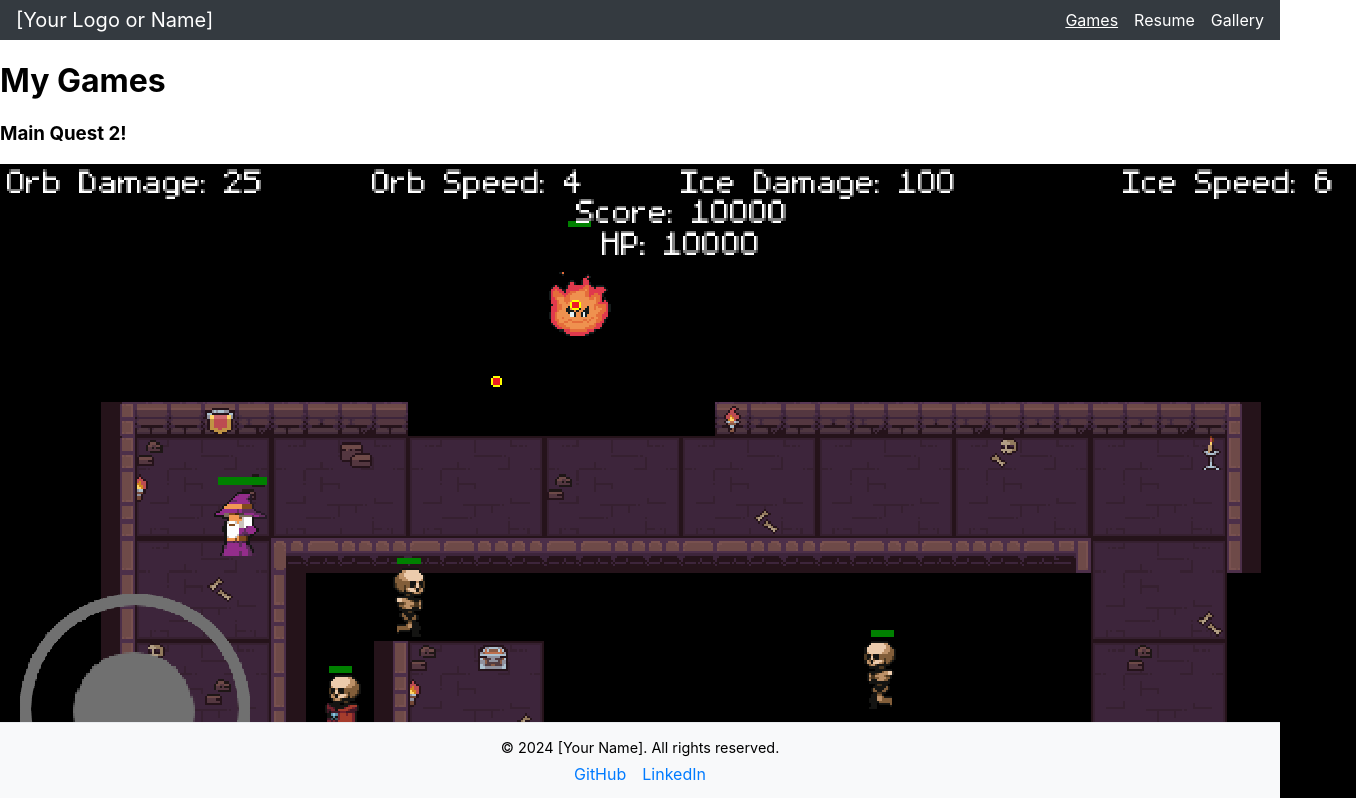
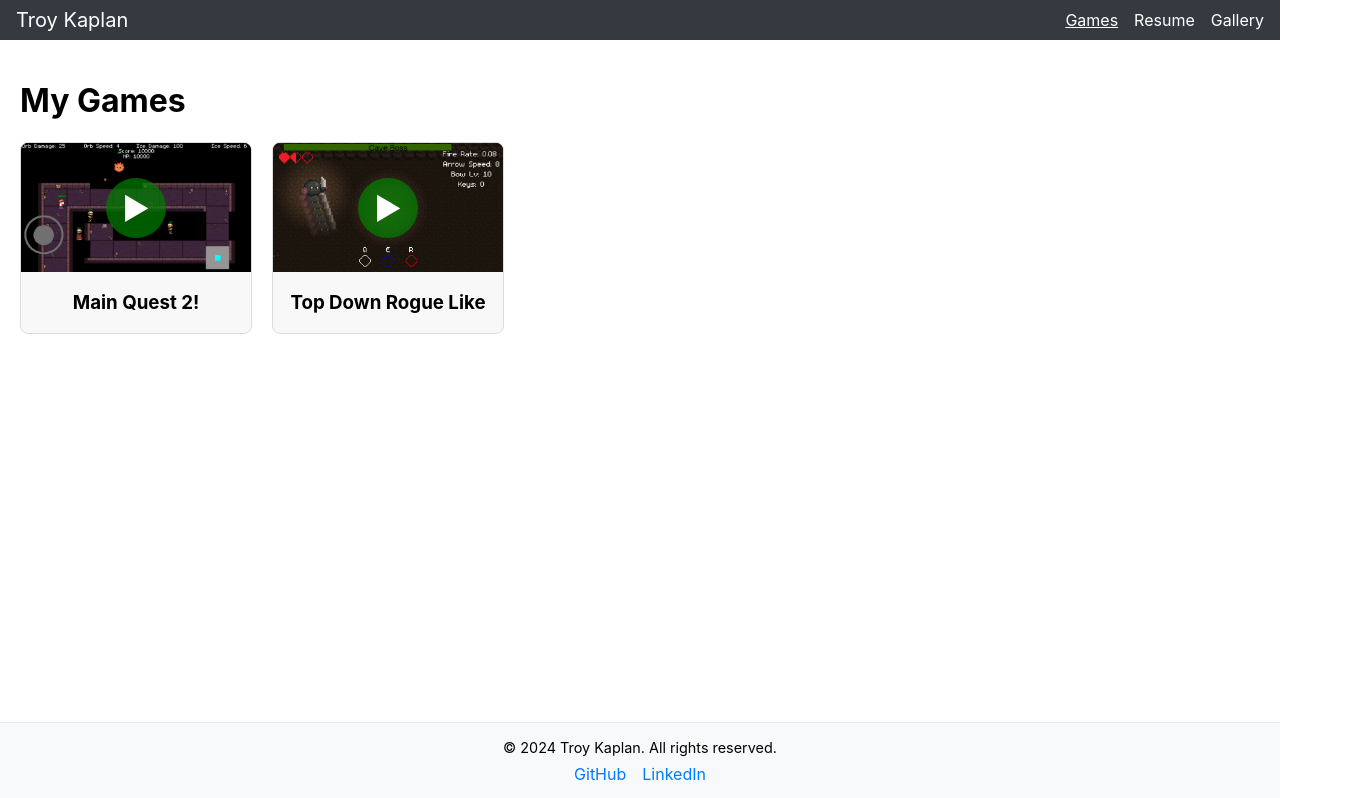
Before and after one commit to TroyKaplan/Portfolio, a React (Create React App) app: page /games in a window 1280 px wide. Shown: the top 798 px of the page, 1356 px wide, since content can reach past the window. Built offline with nearby package versions, Linux system fonts and the light colour scheme.

Commit message:
Tabs in cool boxes for games

```diff
--- a/src/App.tsx
+++ b/src/App.tsx
@@ -5,7 +5,6 @@ import HomePage from './pages/HomePage';
 import GamesPage from './pages/GamesPage';
 import ResumePage from './pages/ResumePage';
 import GalleryPage from './pages/GalleryPage';
-import gameEmbed from "./components/GameEmbed";
 import './App.css';
 
 function App() {
--- a/src/components/Footer.tsx
+++ b/src/components/Footer.tsx
@@ -5,9 +5,9 @@ const Footer: React.FC = () => {
     return (
         <footer className="footer">
             <div className="footer-content">
-                <p>&copy; {new Date().getFullYear()} [Your Name]. All rights reserved.</p>
+                <p>&copy; {new Date().getFullYear()} Troy Kaplan. All rights reserved.</p>
                 <div className="social-links">
-                    <a href="https://github.com/yourusername" target="_blank" rel="noopener noreferrer">
+                    <a href="https://github.com/TroyKaplan" target="_blank" rel="noopener noreferrer">
                         GitHub
                     </a>
                     <a href="https://linkedin.com/in/yourusername" target="_blank" rel="noopener noreferrer">
--- /dev/null
+++ b/src/components/GameCard.css
@@ -0,0 +1,49 @@
+/* GameCard.css */
+
+.game-card {
+    background-color: #f8f8f8;
+    border: 1px solid #ddd;
+    border-radius: 8px;
+    overflow: hidden;
+    cursor: pointer;
+    text-align: center;
+    transition: transform 0.2s;
+}
+
+.game-card:hover {
+    transform: scale(1.05);
+}
+
+.thumbnail-wrapper {
+    position: relative;
+    width: 100%;
+    padding-top: 56.25%; /* 16:9 Aspect Ratio */
+    background-color: #000;
+}
+
+.thumbnail-wrapper img {
+    position: absolute;
+    top: 0;
+    left: 0;
+    width: 100%;
+    height: 100%;
+}
+
+.play-button {
+    position: absolute;
+    top: 50%;
+    left: 50%;
+    transform: translate(-50%, -50%);
+    background-color: rgba(0, 128, 0, 0.7);
+    border-radius: 50%;
+    width: 60px;
+    height: 60px;
+    display: flex;
+    justify-content: center;
+    align-items: center;
+}
+
+.play-button span {
+    color: #fff;
+    font-size: 30px;
+}
--- a/src/components/GameCard.tsx
+++ b/src/components/GameCard.tsx
@@ -1,4 +1,5 @@
 import React from 'react';
+import './GameCard.css'; // Import CSS for styling
 
 interface GameCardProps {
     title: string;
@@ -10,9 +11,14 @@ interface GameCardProps {
 const GameCard: React.FC<GameCardProps> = ({ title, description, thumbnail, onClick }) => {
     return (
         <div className="game-card" onClick={onClick}>
+            <div className="thumbnail-wrapper">
+                <img src={thumbnail} alt={`${title} Thumbnail`} />
+                <div className="play-button">
+                    {/* You can use an icon or an SVG for the play arrow */}
+                    <span>&#9658;</span> {/* Unicode character for play arrow */}
+                </div>
+            </div>
             <h3>{title}</h3>
-            <img src={thumbnail} alt={`${title} Thumbnail`}/>
-            <p>{description}</p>
         </div>
     );
 };
--- /dev/null
+++ b/src/components/GameViewer.css
@@ -0,0 +1,31 @@
+/* GameViewer.css */
+
+.game-viewer {
+    position: relative;
+    width: 100%;
+    max-width: 1625px; /* Adjust as needed */
+    margin: 0 auto;
+    text-align: center;
+}
+
+.close-button {
+    position: absolute;
+    top: -50px;
+    right: 0;
+    background-color: #ff3333;
+    color: #fff;
+    border: none;
+    padding: 15px 20px;
+    font-size: 18px;
+    border-radius: 5px;
+    cursor: pointer;
+}
+
+.close-button:hover {
+    background-color: #cc0000;
+}
+
+iframe {
+    width: 100%;
+    border: none;
+}
--- a/src/components/GameViewer.tsx
+++ b/src/components/GameViewer.tsx
@@ -1,4 +1,5 @@
 import React from 'react';
+import './GameViewer.css'; // Import CSS for styling
 
 interface GameViewerProps {
     gamePath: string;
@@ -8,13 +9,15 @@ interface GameViewerProps {
 const GameViewer: React.FC<GameViewerProps> = ({ gamePath, onClose }) => {
     return (
         <div className="game-viewer">
-            <button onClick={onClose}>Close</button>
+            <button className="close-button" onClick={onClose}>
+                Close
+            </button>
             <iframe
                 src={gamePath}
                 title="Game"
-                width="1920"
-                height="1080"
-                frameBorder="0"
+                width="100%"
+                height="1000px"
+                //frameBorder="0"
                 allowFullScreen
             ></iframe>
         </div>
--- a/src/components/Navbar.tsx
+++ b/src/components/Navbar.tsx
@@ -6,7 +6,7 @@ const Navbar: React.FC = () => {
     return (
         <nav className="navbar" aria-label="Main navigation">
             <div className="nav-logo">
-                <NavLink to="/">[Your Logo or Name]</NavLink>
+                <NavLink to="/">Troy Kaplan</NavLink>
             </div>
             <div className="nav-links">
                 <NavLink
--- a/src/data/games.ts
+++ b/src/data/games.ts
@@ -20,7 +20,7 @@ const games: Game[] = [
         id: 'TopDownRogueLike',
         title: 'Top Down Rogue Like',
         description: 'A classic prototype',
-        thumbnail: '/assets/images/game2-thumbnail.jpg',
+        thumbnail: '/assets/images/TopDownRogueLikeThumbnail.png',
         path: '/assets/games/TopDownRoguelike/index.html',
     },
     // Add more games as needed
--- /dev/null
+++ b/src/pages/GamesPage.css
@@ -0,0 +1,20 @@
+/* GamesPage.css */
+
+.games-page {
+    padding: 20px;
+}
+
+.game-list {
+    display: grid;
+    grid-template-columns: repeat(auto-fill, minmax(200px, 1fr));
+    /* Adjust the minmax values to control the card size */
+    gap: 20px;
+}
+
+.game-viewer-wrapper {
+    display: flex;
+    justify-content: center;
+    align-items: center;
+    /* Optionally, set a min-height to ensure proper spacing */
+    min-height: 80vh;
+}
--- a/src/pages/GamesPage.tsx
+++ b/src/pages/GamesPage.tsx
@@ -2,6 +2,7 @@ import React, { useState } from 'react';
 import GameCard from '../components/GameCard';
 import GameViewer from '../components/GameViewer';
 import games from '../data/games';
+import './GamesPage.css'; // Import CSS file for styling
 
 const GamesPage: React.FC = () => {
     const [selectedGame, setSelectedGame] = useState<string | null>(null);
@@ -17,6 +18,7 @@ const GamesPage: React.FC = () => {
     return (
         <div className="games-page">
             <h1>My Games</h1>
+            {!selectedGame ? (
                 <div className="game-list">
                     {games.map((game) => (
                         <GameCard
@@ -28,11 +30,13 @@ const GamesPage: React.FC = () => {
                         />
                     ))}
                 </div>
-            {selectedGame && (
+            ) : (
+                <div className="game-viewer-wrapper">
                     <GameViewer
                         gamePath={games.find((game) => game.id === selectedGame)!.path}
                         onClose={handleCloseViewer}
                     />
+                </div>
             )}
         </div>
     );
--- a/src/pages/HomePage.tsx
+++ b/src/pages/HomePage.tsx
@@ -8,7 +8,7 @@ const HomePage: React.FC = () => {
             <section className="intro">
                 <h1>Welcome to My Portfolio</h1>
                 <p>
-                    Hi! I'm [Your Name], a passionate game developer and designer. Explore my games,
+                    Hi! I'm Troy Kaplan, a passionate game developer and designer. Explore my games,
                     check out my resume, and view my gallery of work.
                 </p>
             </section>
@@ -16,7 +16,7 @@ const HomePage: React.FC = () => {
             <section className="navigation-links">
                 <Link to="/games" className="nav-link">
                     <h2>Games</h2>
-                    <p>Discover the games I've developed.</p>
+                    <p>Discover the games and projects I've been working on.</p>
                 </Link>
                 <Link to="/resume" className="nav-link">
                     <h2>Resume</h2>
@@ -24,7 +24,7 @@ const HomePage: React.FC = () => {
                 </Link>
                 <Link to="/gallery" className="nav-link">
                     <h2>Gallery</h2>
-                    <p>Browse through images, videos, and music.</p>
+                    <p>Browse through images, videos, and music created by me.</p>
                 </Link>
             </section>
         </div>
```
Also changed, not shown: src/components/GameEmbed.tsx (deleted, +0 -62 lines), public/assets/images/TopDownRogueLIkeThumbnail.png (added). Lines whose indentation alone changed are shown as unchanged.
